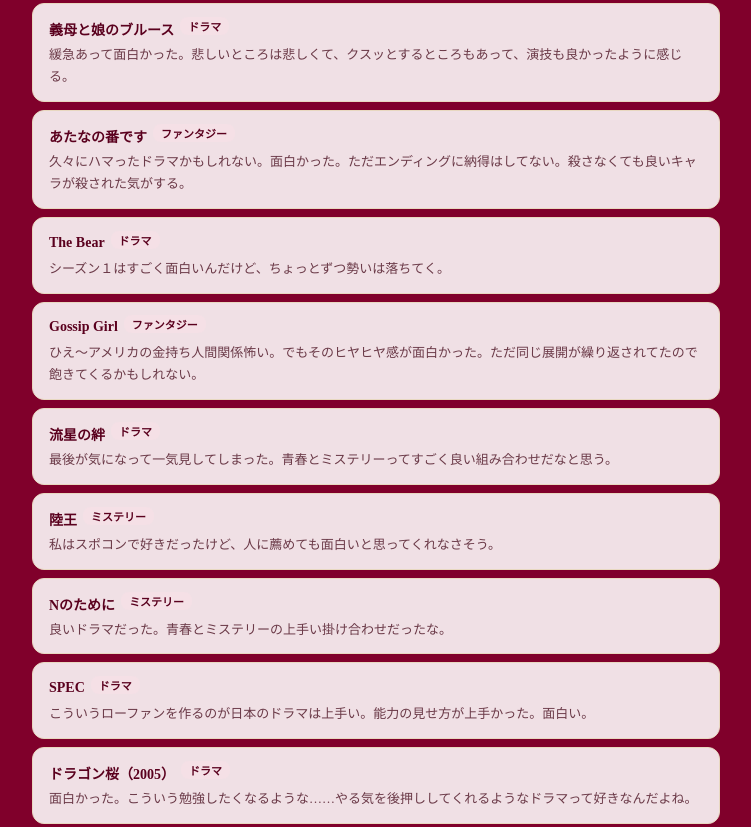
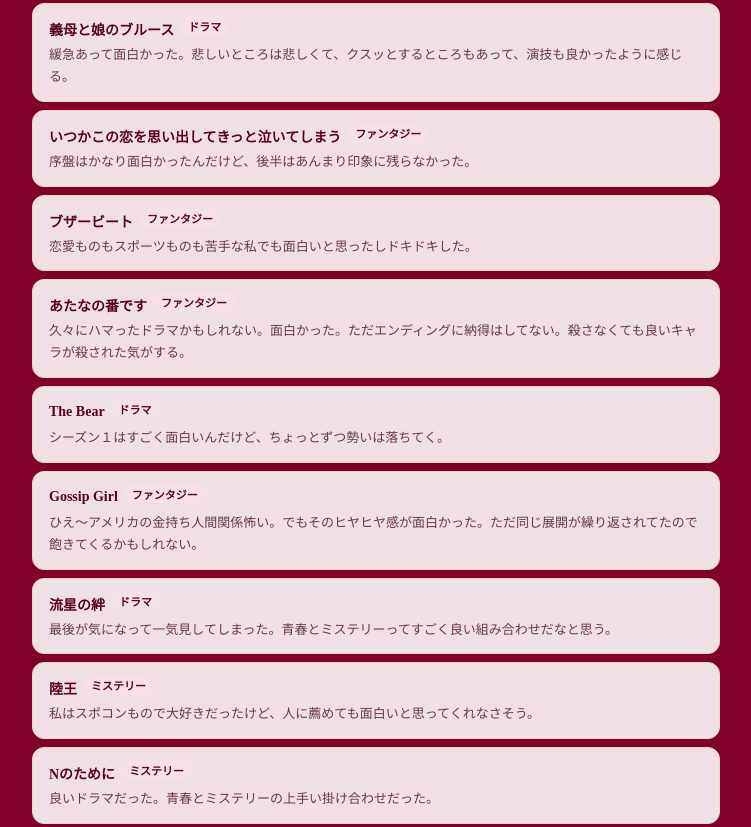
Before and after one commit to Azaleacreativeroom888/fan-drama, a plain HTML site: page ranking.html in a window 1280 px wide. Shown: the part 2159-2986 px from the top of the page, without its empty margins (264-1015 px from the left). Drawn offline with nearby package versions, Linux system fonts and the light colour scheme; a web font is replaced by a local one.

Commit message:
Update ranking.html

```diff
--- a/ranking.html
+++ b/ranking.html
@@ -224,6 +224,16 @@
     </div>
 
     <div class="review-item">
+      <div class="review-item-title">いつかこの恋を思い出してきっと泣いてしまう <span class="genre-tag">ファンタジー</span></div>
+      <div class="review-item-text">序盤はかなり面白かったんだけど、後半はあんまり印象に残らなかった。</div>
+    </div>
+
+    <div class="review-item">
+      <div class="review-item-title">ブザービート <span class="genre-tag">ファンタジー</span></div>
+      <div class="review-item-text">恋愛ものもスポーツものも苦手な私でも面白いと思ったしドキドキした。</div>
+    </div>
+
+    <div class="review-item">
       <div class="review-item-title">あたなの番です <span class="genre-tag">ファンタジー</span></div>
       <div class="review-item-text">久々にハマったドラマかもしれない。面白かった。ただエンディングに納得はしてない。殺さなくても良いキャラが殺された気がする。</div>
     </div>
@@ -245,12 +255,12 @@
 
     <div class="review-item">
       <div class="review-item-title">陸王 <span class="genre-tag">ミステリー</span></div>
-      <div class="review-item-text">私はスポコンで好きだったけど、人に薦めても面白いと思ってくれなさそう。</div>
+      <div class="review-item-text">私はスポコンもので大好きだったけど、人に薦めても面白いと思ってくれなさそう。</div>
     </div>
 
     <div class="review-item">
       <div class="review-item-title">Nのために <span class="genre-tag">ミステリー</span></div>
-      <div class="review-item-text">良いドラマだった。青春とミステリーの上手い掛け合わせだったな。</div>
+      <div class="review-item-text">良いドラマだった。青春とミステリーの上手い掛け合わせだった。</div>
     </div>
 
     <div class="review-item">
```
